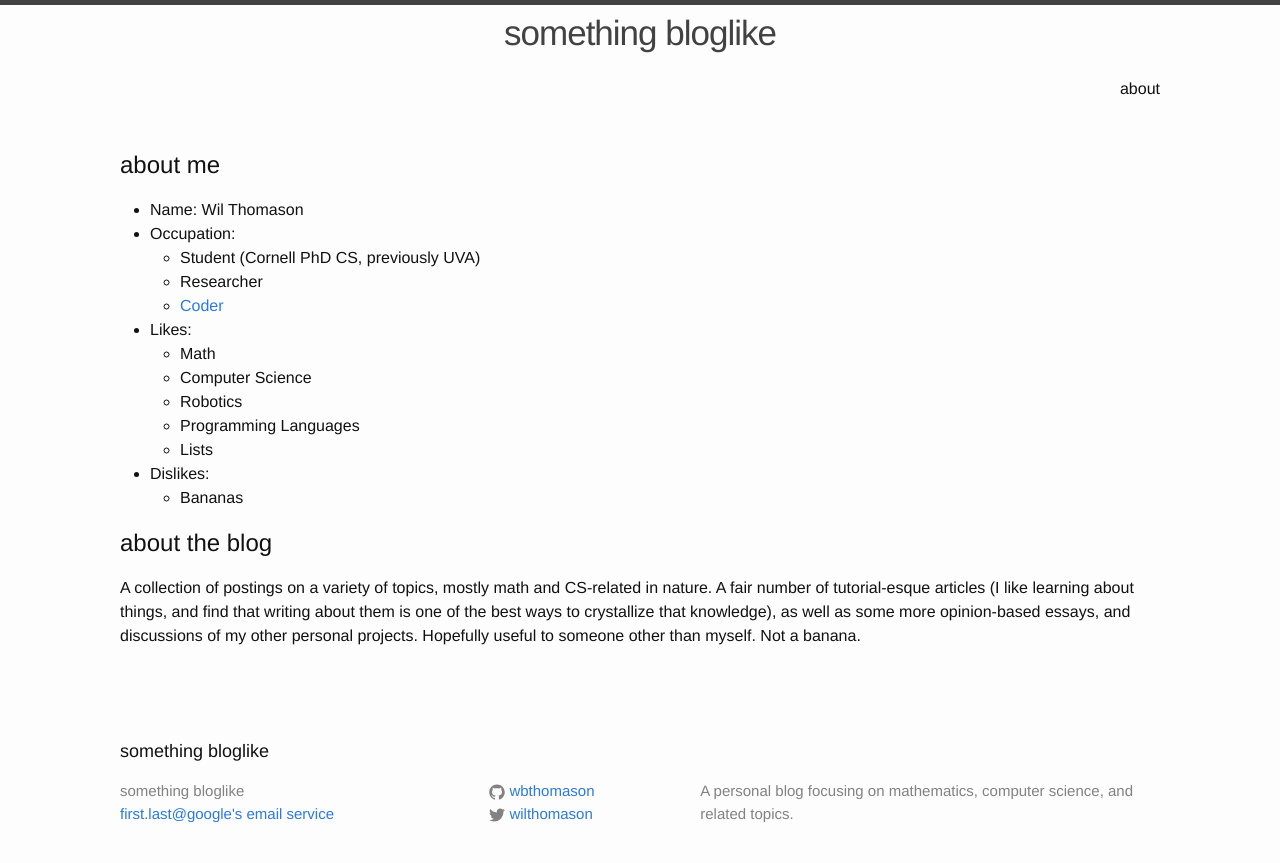
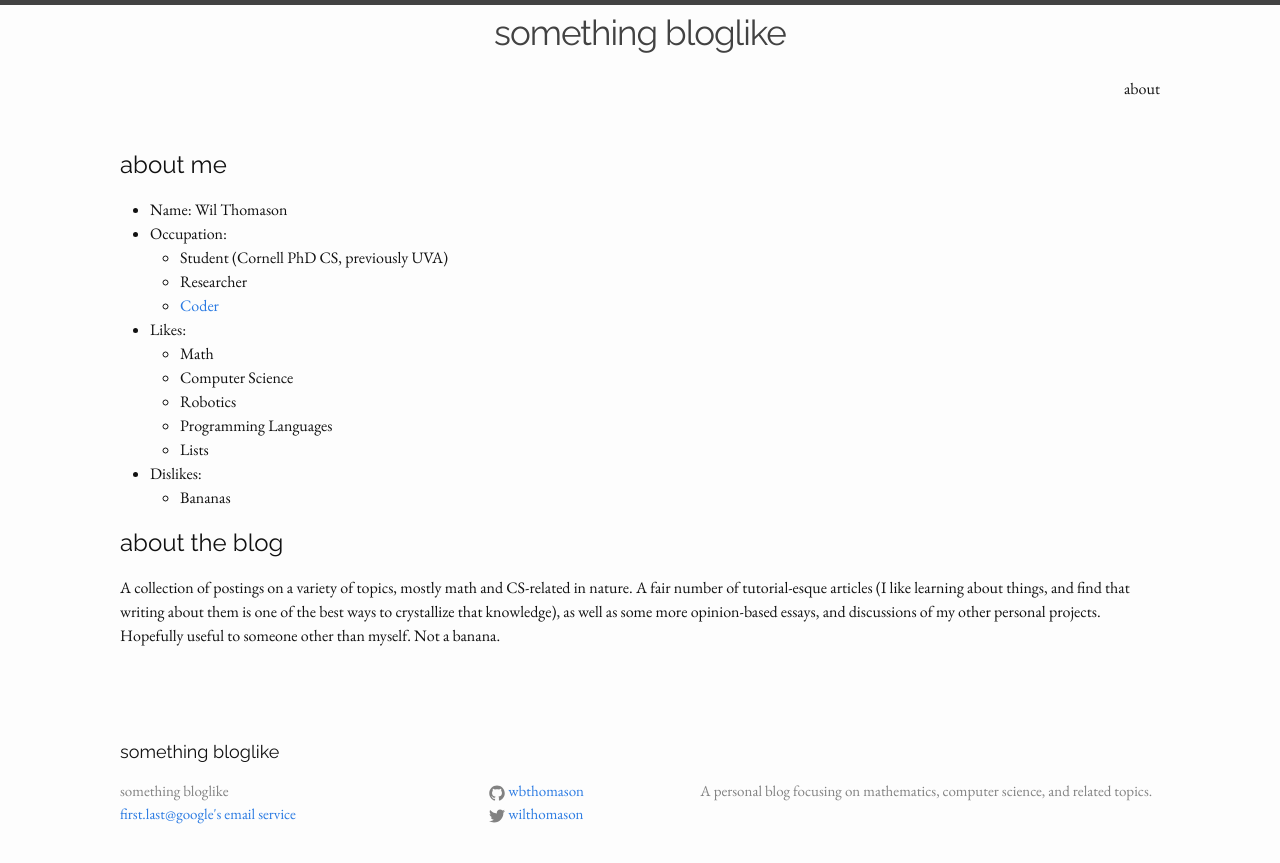
Before and after one commit to wbthomason/wbthomason.github.io, a Jekyll site: the page built from about.md, in a window 1280 px wide. Shown: the top 863 px of the page. Built offline with Jekyll 4.4.1, drawn with Linux system fonts in a browser that asks for light colours.

Commit message:
Fonts woooo

```diff
--- a/_includes/head.html
+++ b/_includes/head.html
@@ -9,4 +9,5 @@
   <link rel="stylesheet" href="{{ "/css/main.css" | prepend: site.baseurl }}">
   <link rel="canonical" href="{{ page.url | replace:'index.html','' | prepend: site.baseurl | prepend: site.url }}">
   <link rel="alternate" type="application/rss+xml" title="{{ site.title }}" href="{{ "/feed.xml" | prepend: site.baseurl | prepend: site.url }}" />
+  <link href='http://fonts.googleapis.com/css?family=Raleway|EB+Garamond|Fjalla+One' rel='stylesheet' type='text/css'>
 </head>
--- a/_layouts/post.html
+++ b/_layouts/post.html
@@ -4,8 +4,8 @@ layout: default
 <div class="post">
 
   <header class="post-header">
+    <p class="post-meta">{{ page.date | timeago }}{% if page.author %} - {{ page.author }}{% endif %}{% if page.meta %} - {{ page.meta }}{% endif %} - {{ page.content |number_of_words }} words - {{ page.content | reading_time }}</p>
     <h1 class="post-title">{{ page.title }}</h1>
-    <p class="post-meta">{{ page.date | timeago }}{% if page.author %} - {{ page.author }}{% endif %}{% if page.meta %} - {{ page.meta }}{% endif %} - {{ page.content |number_of_words }} words - {{ page.content | reading_time }}</p>
   </header>
 
   <article class="post-content">
--- a/_sass/_base.scss
+++ b/_sass/_base.scss
@@ -80,6 +80,7 @@ li {
  * Headings
  */
 h1, h2, h3, h4, h5, h6 {
+    font-family: $heading-font-family;
     font-weight: 300;
 }
 
@@ -102,7 +103,7 @@ a {
     }
 }
 
-
+a.site-title { font-family: $heading-font-family; }
 
 /**
  * Blockquotes
--- a/_sass/_layout.scss
+++ b/_sass/_layout.scss
@@ -11,7 +11,6 @@
 
 .site-title {
     display: flex;
-    clear: both;
     justify-content: center;
     align-items: center;
     font-size: 35px;
@@ -183,6 +182,14 @@
 }
 
 .post-meta {
+    display: flex;
+    justify-content: center;
+    align-items: center;
+    font-size: $small-font-size;
+    color: $grey-color;
+}
+
+.excerpt-meta {
     font-size: $small-font-size;
     color: $grey-color;
 }
@@ -203,6 +210,9 @@
 
 .post-title {
     font-size: 42px;
+    display: flex;
+    justify-content: center;
+    align-items: center;
     letter-spacing: -1px;
     line-height: 1;
 
--- a/css/main.scss
+++ b/css/main.scss
@@ -6,7 +6,9 @@
 
 
 // Our variables
-$base-font-family: Helvetica, Arial, sans-serif;
+$mono: Menlo, Monaco, "Andale Mono", "lucida console", "Courier New", monospace;
+$heading-font-family: Raleway, "Fjalla One", Arial, sans-serif;
+$base-font-family: "EB Garamond", serif;
 $base-font-size:   16px;
 $small-font-size:  $base-font-size * 0.875;
 $base-line-height: 1.5;
--- a/index.html
+++ b/index.html
@@ -7,7 +7,7 @@ layout: default
   <ul class="post-list">
     {% for post in site.posts %}
       <li>
-        <span class="post-meta">{{ post.date | timeago }} - {{ post.content | number_of_words }} words - {{ post.content | reading_time }}</span>
+        <span class="excerpt-meta">{{ post.date | timeago }} - {{ post.content | number_of_words }} words - {{ post.content | reading_time }}</span>
 
         <h2>
           <a class="post-link" href="{{ post.url | prepend: site.baseurl }}">{{ post.title }}</a>
```
